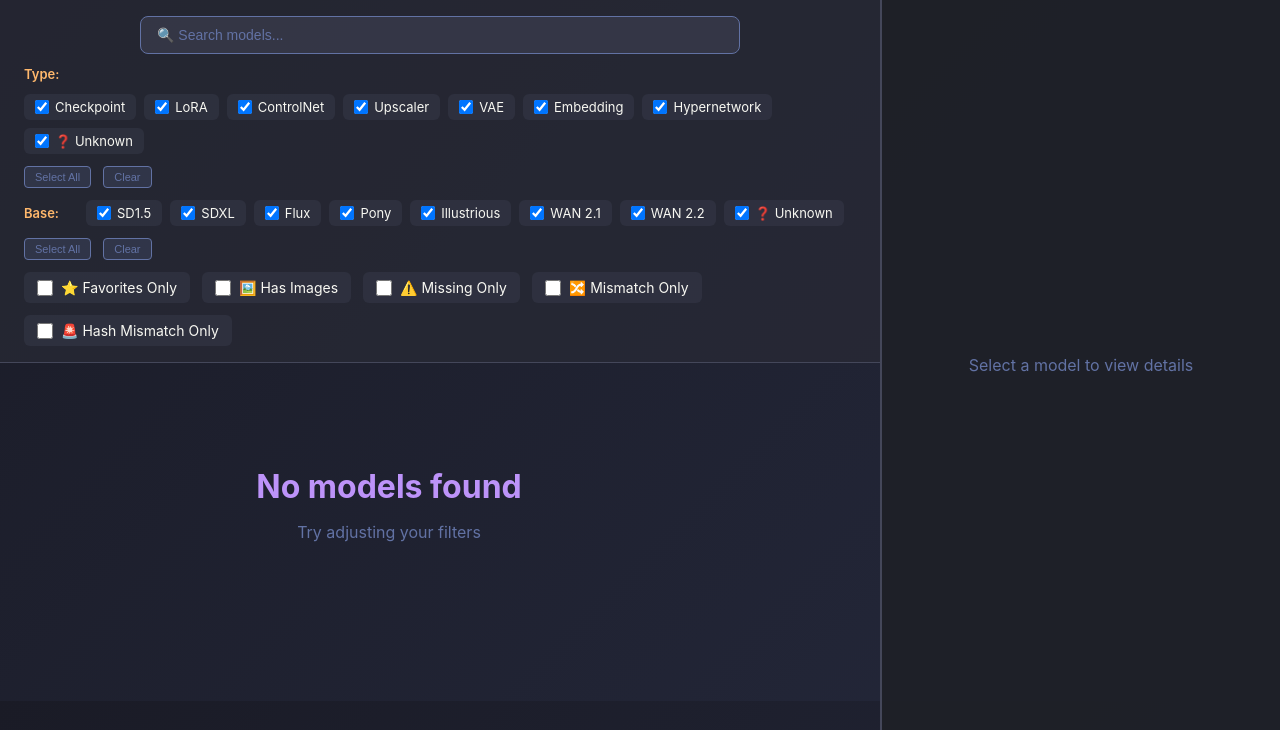
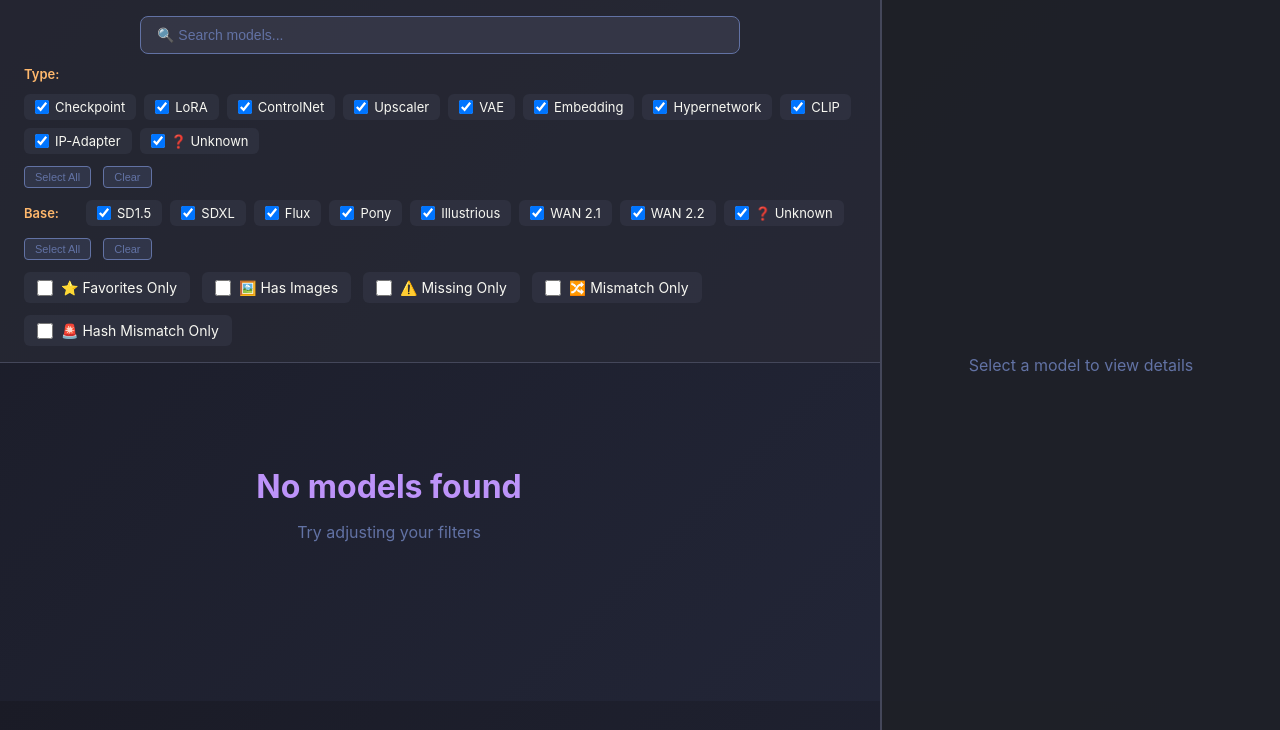
Before and after one commit to Buzimu/checkpoint-explorer, a Flask app: page / in a window 1280 px wide. Shown: the part 99-829 px from the top of the page. Run offline with Flask 3, Linux system fonts and the light colour scheme; data that the repository does not hold is empty; some libraries are stand-ins or nearby versions.

Commit message:
feat: Add support for CLIP and IP-Adapter model types in the model selection

```diff
--- a/app/static/js/app.js
+++ b/app/static/js/app.js
@@ -21,6 +21,8 @@ class ModelExplorer {
         "vae",
         "embedding",
         "hypernetwork",
+        "clip",
+        "ipadapter",
         "unknown",
       ],
       baseModels: [
@@ -51,6 +53,8 @@ class ModelExplorer {
       "vae",
       "embedding",
       "hypernetwork",
+      "clip",
+      "ipadapter",
     ];
     this.VALID_BASES = [
       "SD1.5",
@@ -2199,6 +2203,12 @@ ${
                         <option value="hypernetwork" ${
                           model.modelType === "hypernetwork" ? "selected" : ""
                         }>Hypernetwork</option>
+                        <option value="clip" ${
+                          model.modelType === "clip" ? "selected" : ""
+                        }>CLIP</option>
+                        <option value="ipadapter" ${
+                          model.modelType === "ipadapter" ? "selected" : ""
+                        }>IP-Adapter</option>
                     </select>
                 </div>
 
@@ -3863,6 +3873,7 @@ ${
       embedding: "📦",
       hypernetwork: "🧠",
       clip: "📎",
+      ipadapter: "🖼️",
       diffusion: "🌊",
     };
     return icons[type] || "📄";
--- a/app/templates/index.html
+++ b/app/templates/index.html
@@ -111,6 +111,11 @@
               <label
                 ><input type="checkbox" value="hypernetwork" checked />
                 Hypernetwork</label
+              >
+              <label><input type="checkbox" value="clip" checked /> CLIP</label>
+              <label
+                ><input type="checkbox" value="ipadapter" checked />
+                IP-Adapter</label
               >
               <label
                 ><input type="checkbox" value="unknown" checked /> ❓
```
